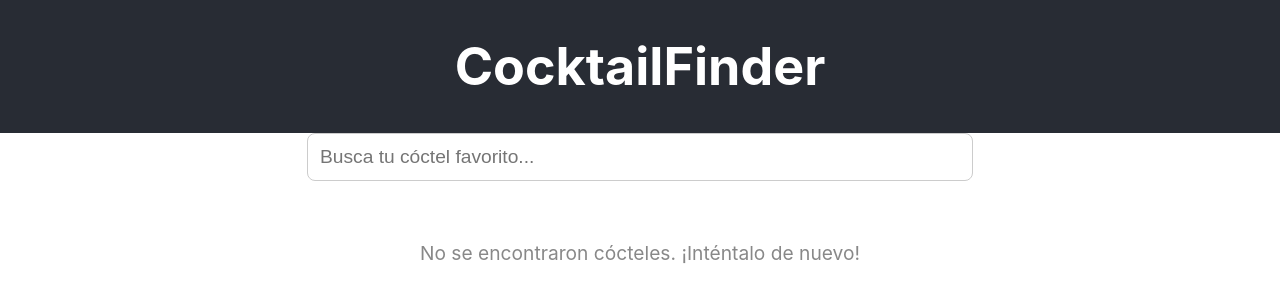
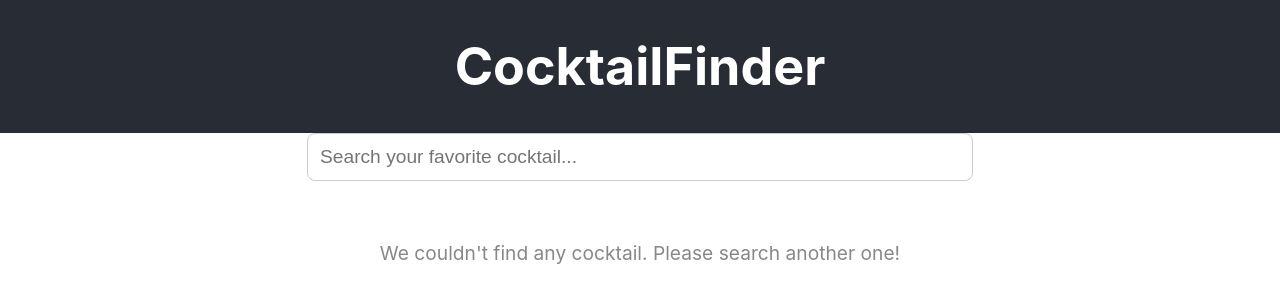
Before and after one commit to agustinagogi/cocktail-finder, a React (Create React App) app: page / in a window 1280 px wide. Shown: the top 302 px of the page. Built offline with nearby package versions, Linux system fonts and the light colour scheme.

Commit message:
edit: translate spanish to english

```diff
--- a/src/App.js
+++ b/src/App.js
@@ -34,7 +34,7 @@ function App() {
         // La API devuelve { drinks: [...]} o {drinks: null} si no encuentra nada
         setCocktails(data.drinks || []);
       } catch (error) {
-        console.error("Error fetchinv data:", error);
+        console.error("Error fetching data:", error);
         setCocktails([]); // En caso de error, vaciamos los resultados
       }
     };
--- a/src/components/CocktailDetail.js
+++ b/src/components/CocktailDetail.js
@@ -24,7 +24,7 @@ function CocktailDetail({cocktail, onClose}) {
     return (
         <div className ="cocktail-detail">
             <button onClick={onClose} className="close-button">
-                ← Volver a la búsqueda
+                ← Back to search
             </button>
 
             <h2>{cocktail.strDrink}</h2>
@@ -38,7 +38,7 @@ function CocktailDetail({cocktail, onClose}) {
                     ))}
                 </ul>
 
-                <h3>Instrucciones: </h3>
+                <h3>Instructions: </h3>
                 <p>{cocktail.strInstructions}</p>
             </div>
         </div>
--- a/src/components/CocktailList.js
+++ b/src/components/CocktailList.js
@@ -5,7 +5,7 @@ function CocktailList({cocktails, onSelectCocktail}){
     // Si no hay cócteles, mostramos un mensaje
 
     if (cocktails.length === 0){
-        return <p className="no-results">No se encontraron cócteles. ¡Inténtalo de nuevo!</p>
+        return <p className="no-results">We couldn't find any cocktail. Please search another one!</p>
     }
 
     return (
--- a/src/components/SearchBar.js
+++ b/src/components/SearchBar.js
@@ -14,7 +14,7 @@ function SearchBar({searchTerm, setSearchTerm}){
         <div className="search-bar-container">
             <input
             type="text"
-            placeholder="Busca tu cóctel favorito..."
+            placeholder="Search your favorite cocktail..."
             value={searchTerm}
             onChange={handleInputChange}
             className="search-input"
```
